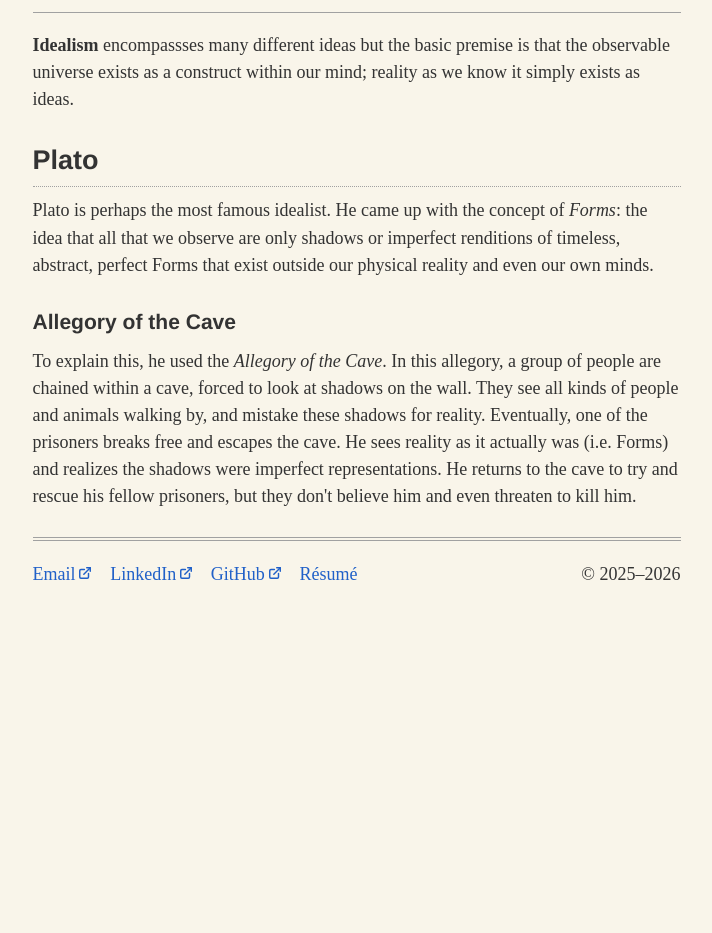
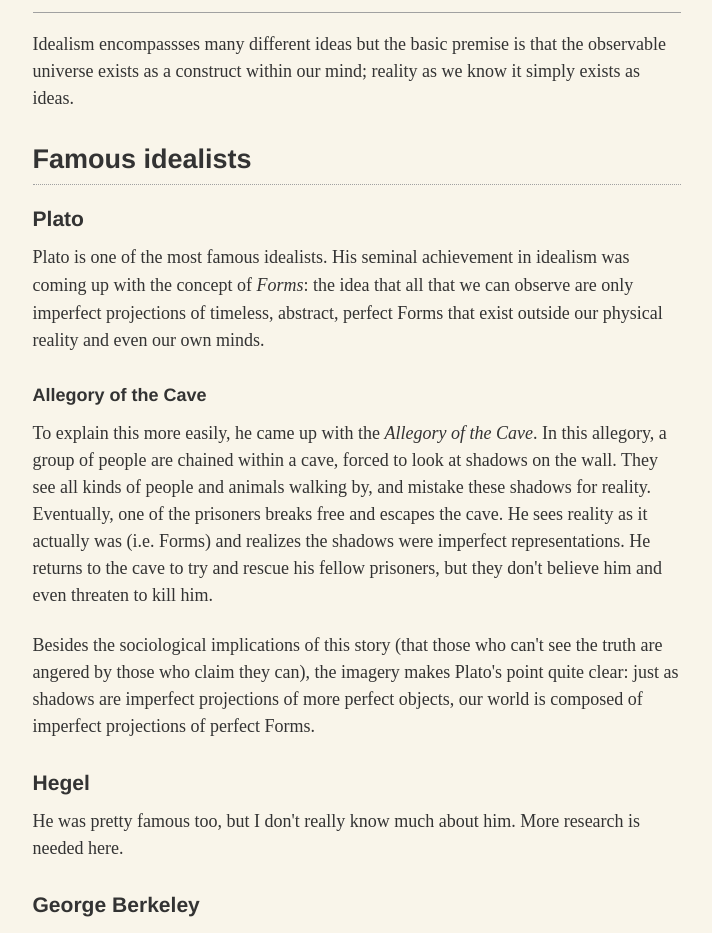
Before and after one commit to sama305/samueland.dev, a Next.js app: page /library/philosophy/reality/idealism in a window 1280 px wide. Shown: the part 227-1160 px from the top of the page, without its empty margins (276-988 px from the left). Before the commit the page ends 843 px from the top, so only its background shows below. Built offline with nearby package versions, Linux system fonts and the light colour scheme.

Commit message:
added some idealismstuff

```diff
--- a/src/app/(site)/library/philosophy/reality/idealism/page.tsx
+++ b/src/app/(site)/library/philosophy/reality/idealism/page.tsx
@@ -4,12 +4,18 @@ export default function Reality() {
   return (
     <LibraryPage title="Idealism" subtitle='“To be is to be perceived.”—George Berkeley'>
       <article>
-        <p><strong>Idealism </strong> encompassses many different ideas but the basic premise is that the observable universe exists as a construct within our mind; reality as we know it simply exists as ideas.</p>
-        <h2>Plato</h2>
-        <p>Plato is perhaps the most famous idealist. He came up with the concept of <em>Forms</em>: the idea that all that we observe are only shadows or imperfect renditions of timeless, abstract, perfect Forms that exist outside our physical reality and even our own minds.</p>
-        <h3>Allegory of the Cave</h3>
-        <p>To explain this, he used the <em>Allegory of the Cave</em>. In this allegory, a group of people are chained within a cave, forced to look at shadows on the wall. They see all kinds of people and animals walking by, and mistake these shadows for reality. Eventually, one of the prisoners breaks free and escapes the cave. He sees reality as it actually was (i.e. Forms) and realizes the shadows were imperfect representations. He returns to the cave to try and rescue his fellow prisoners, but they don&#x27;t believe him and even threaten to kill him.</p>
-        {/* <p>Besides the sociological end of this story,</p> */}
+        <p>Idealism encompassses many different ideas but the basic premise is that the observable universe exists as a construct within our mind; reality as we know it simply exists as ideas.</p>
+        <h2>Famous idealists</h2>
+        <h3>Plato</h3>
+        <p>Plato is one of the most famous idealists. His seminal achievement in idealism was coming up with the concept of <em>Forms</em>: the idea that all that we can observe are only imperfect projections of timeless, abstract, perfect Forms that exist outside our physical reality and even our own minds.</p>
+        <h4>Allegory of the Cave</h4>
+        <p>To explain this more easily, he came up with the <em>Allegory of the Cave</em>. In this allegory, a group of people are chained within a cave, forced to look at shadows on the wall. They see all kinds of people and animals walking by, and mistake these shadows for reality. Eventually, one of the prisoners breaks free and escapes the cave. He sees reality as it actually was (i.e. Forms) and realizes the shadows were imperfect representations. He returns to the cave to try and rescue his fellow prisoners, but they don&#x27;t believe him and even threaten to kill him.</p>
+        <p>Besides the sociological implications of this story (that those who can&#x27;t see the truth are angered by those who claim they can), the imagery makes Plato&#x27;s point quite clear: just as shadows are imperfect projections of more perfect objects, our world is composed of imperfect projections of perfect Forms.</p>
+        <h3>Hegel</h3>
+        <p>He was pretty famous too, but I don&#x27;t really know much about him. More research is needed here.</p>
+        <h3>George Berkeley</h3>
+        <p>Berkeley believed an even more strict version of idealism: that <em>nothing</em> material exists except for our minds. Everything you can perceive, from tables to chairs to doors, can only &quot;exist&quot; as it is being perceived. His theories and related ideas are often grouped under the blanket of <em>subjective idealism</em>.</p>
+        <p>My understanding is that he saw no distinction between what we see when we think of something and when we see something: in both cases we are perceiving it to bring it into existence.</p>
       </article>
     </LibraryPage>
   )
```
